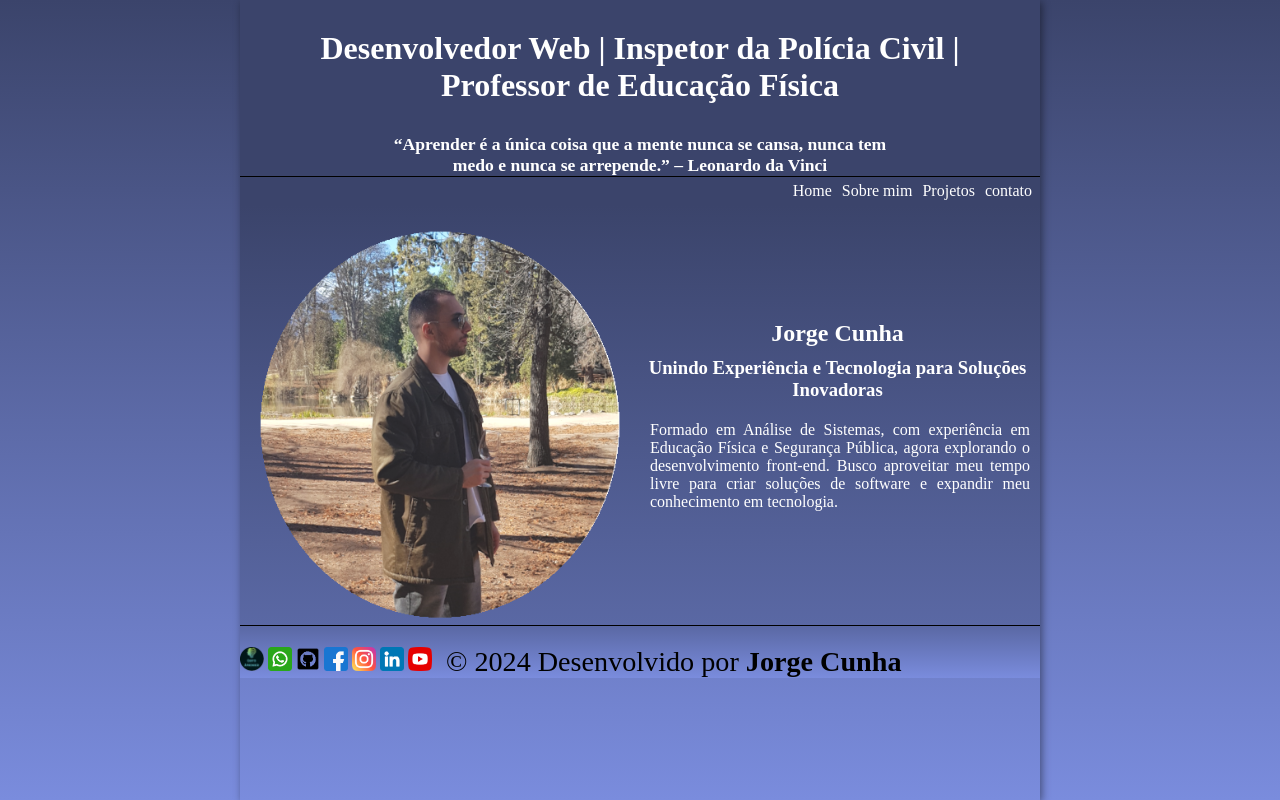
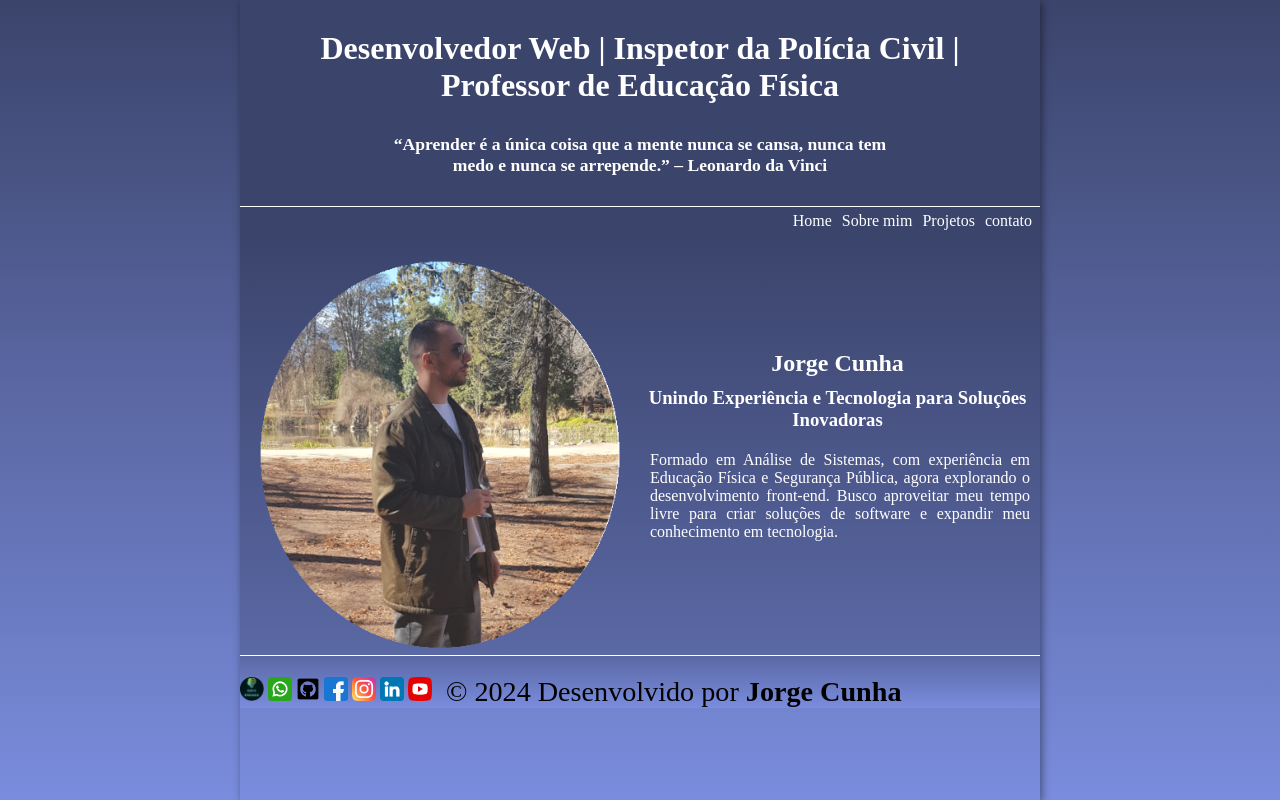
Before and after one commit to JorgeCunhaOliveira/portfolio, a plain HTML site: page index.html in a window 1280 px wide. Drawn offline with Linux system fonts and the light colour scheme.

Commit message:
Update style.css

```diff
--- a/estilo/style.css
+++ b/estilo/style.css
@@ -37,6 +37,7 @@ header > h1{
 header > h4{
     margin: auto;
     padding-top: 30px;
+    padding-bottom: 30px;
     font-size: 1.1em;
     max-width: 500px;
     text-align: center;
@@ -49,7 +50,7 @@ nav{
     height: auto;
     width: auto;
     padding: 5px;
-    border-top: 1px solid black;
+    border-top: 1px solid white;
 }
 nav > a{
     text-decoration: none;
@@ -101,7 +102,7 @@ footer{
     background-image: linear-gradient(to bottom, var(--cor03), var(--cor04));
     height: auto;
     padding-top: 20px;
-    border-top: 1px solid black;
+    border-top: 1px solid white;
 }
 p.rodape {
     color: black;
```
